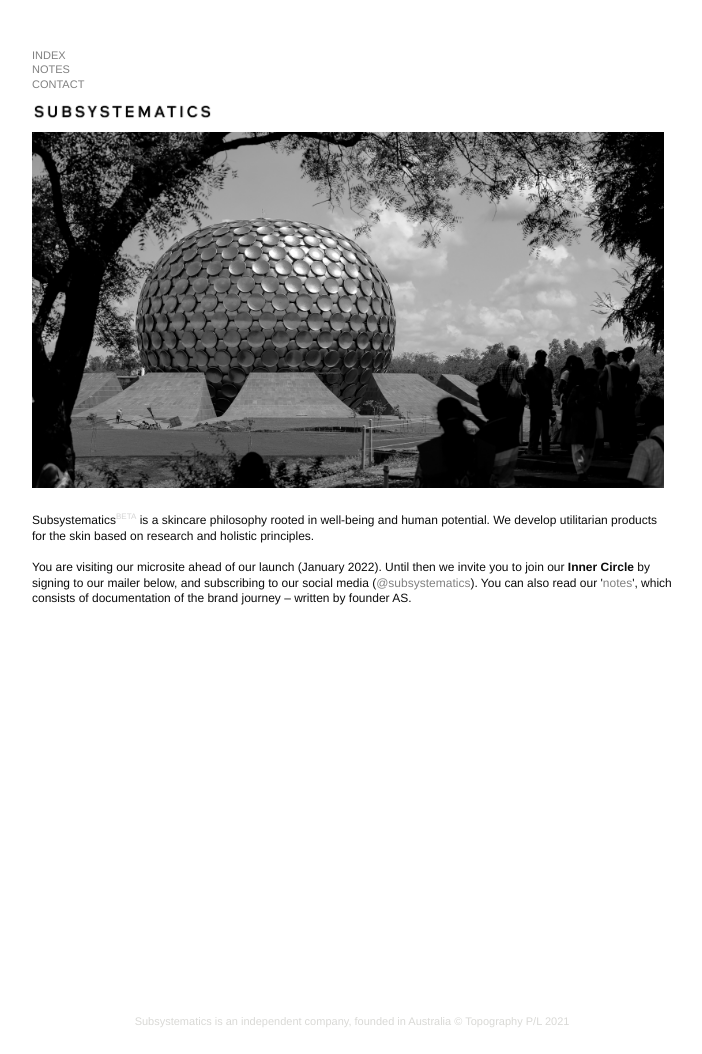
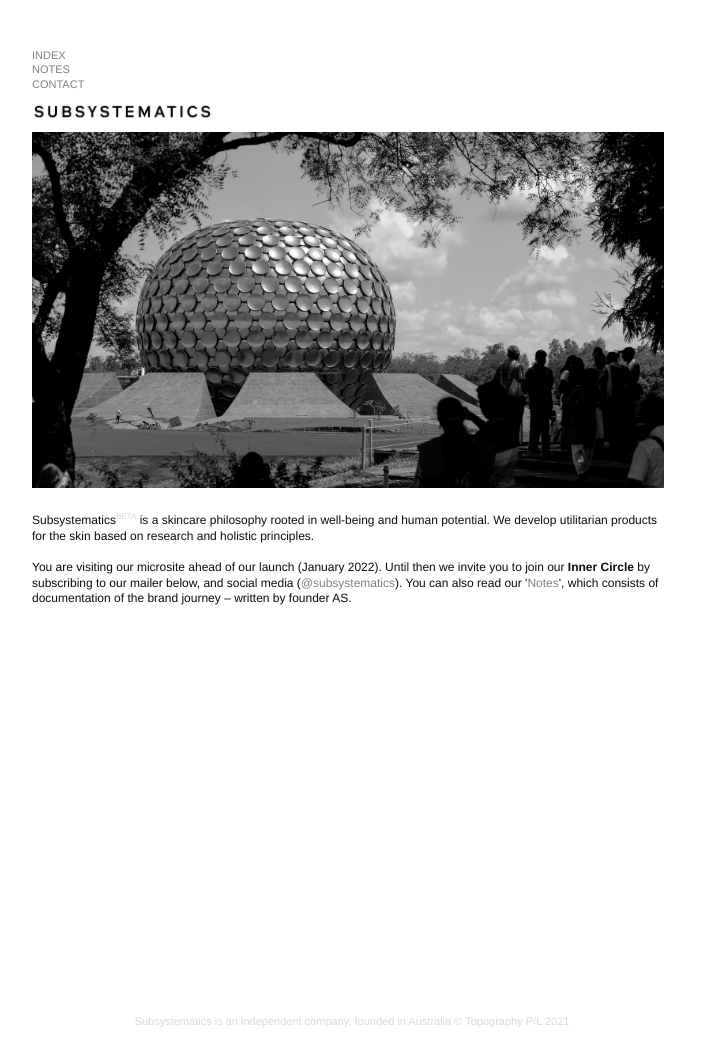
Before and after one commit to tpgrphy/subsystematicsbeta, a Jekyll site: the page built from index.html, in a window 1280 px wide. Shown: the whole page, without its empty margins (288-990 px from the left). Built offline with Jekyll 4.4.1, drawn with Linux system fonts in a browser that asks for light colours; some web fonts are replaced.

Commit message:
edit index paragraph

```diff
--- a/index.html
+++ b/index.html
@@ -23,7 +23,7 @@ permalink: /index
                     Subsystematics<sup>BETA</sup> is a skincare philosophy rooted in well-being and human potential. We develop utilitarian products for the skin based on research and holistic principles.
                     <br>
                     <br>
-                    You are visiting our microsite ahead of our launch (January 2022). Until then we invite you to join our <b>Inner Circle</b> by signing to our mailer below, and subscribing to our social media (<a href='http://www.instagram.com/subsystematics' target="_blank">@subsystematics</a>). You can also read our '<a href='/notes'>notes</a>', which consists of documentation of the brand journey – written by founder AS.
+                    You are visiting our microsite ahead of our launch (January 2022). Until then we invite you to join our <b>Inner Circle</b> by subscribing to our mailer below, and social media (<a href='http://www.instagram.com/subsystematics' target="_blank">@subsystematics</a>). You can also read our '<a href='/notes'>Notes</a>', which consists of documentation of the brand journey – written by founder AS.
                 </p
         </div>
     </div>
```
Also changed, not shown: 1 other file.
